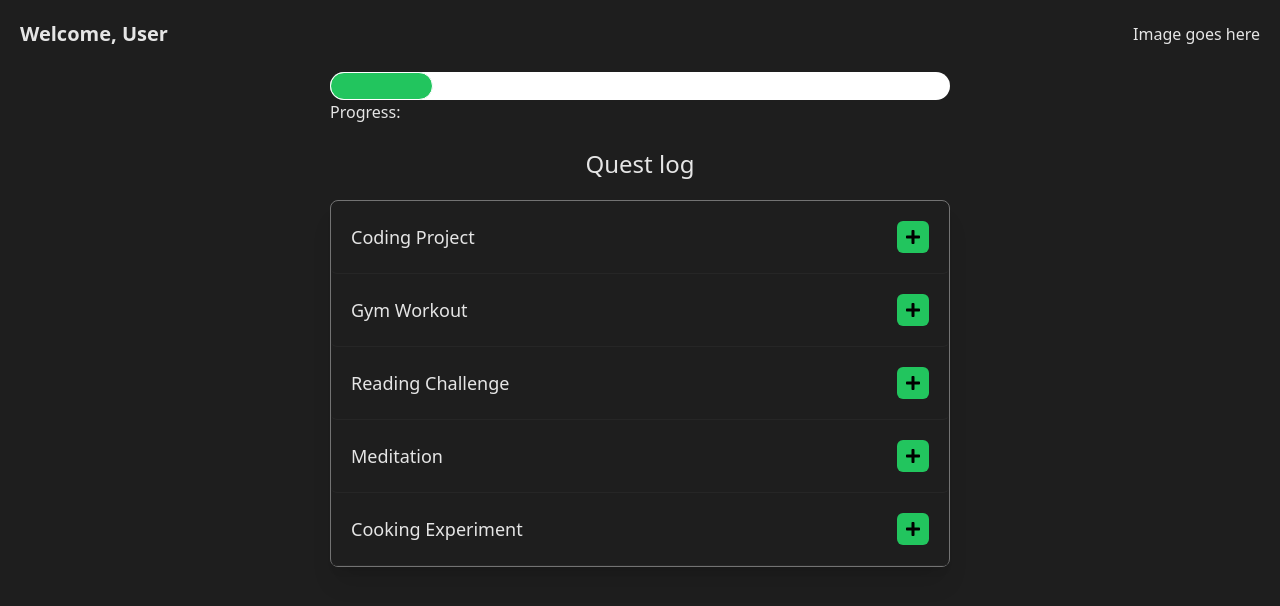
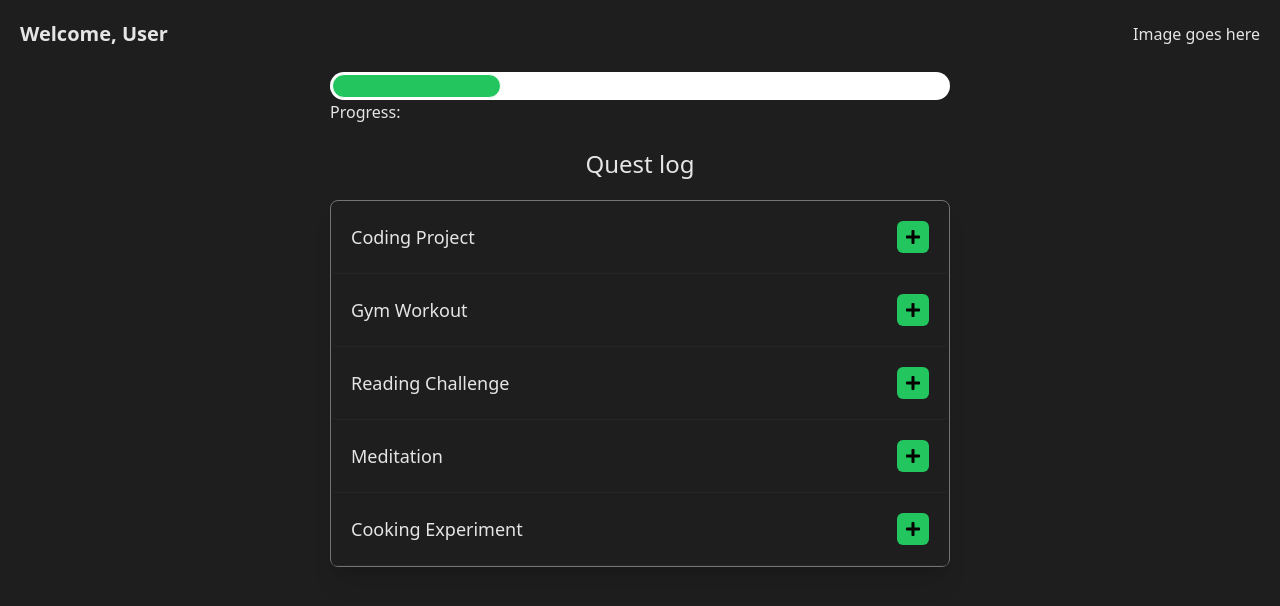
Before and after one commit to Jad229/LifeQuest, a Next.js app: page / in a window 1280 px wide. Shown: the top 606 px of the page. Built offline with nearby package versions, Linux system fonts and the light colour scheme.

Commit message:
adjusting exp bar fill padding

```diff
--- a/components/ExperienceBar/index.tsx
+++ b/components/ExperienceBar/index.tsx
@@ -4,8 +4,8 @@ import { useEffect, useState } from "react";
 
 const user = {
   username: "User",
-  currentExp: 500,
-  level: 5
+  currentExp: 7000,
+  level: 50
 }
 
 
@@ -29,7 +29,7 @@ function ExperienceBar(){
 
   return (
     <div className="mx-auto w-full lg:w-1/2">
-        <div className=' w-full bg-white h-7 text-black font-bold rounded-full'>
+        <div className=' w-full bg-white h-7 text-black font-bold rounded-full p-0.5'>
             <div className="h-full bg-green-500 rounded-full border border-white transition-all ease-out duration-500" style={{width: `${experienceBar}%`}}></div>
         </div>
         <p className="self-start">Progress: </p>
```
